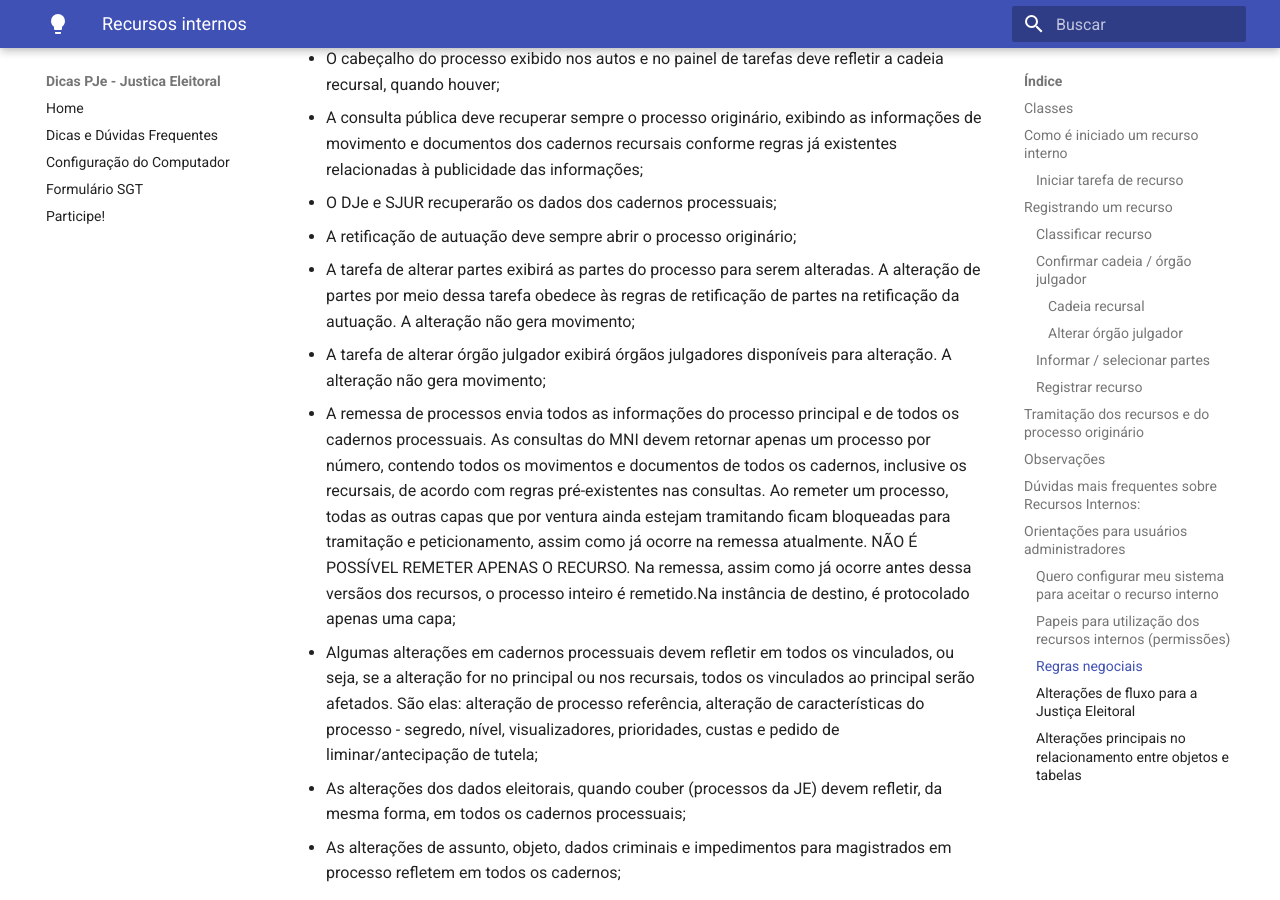
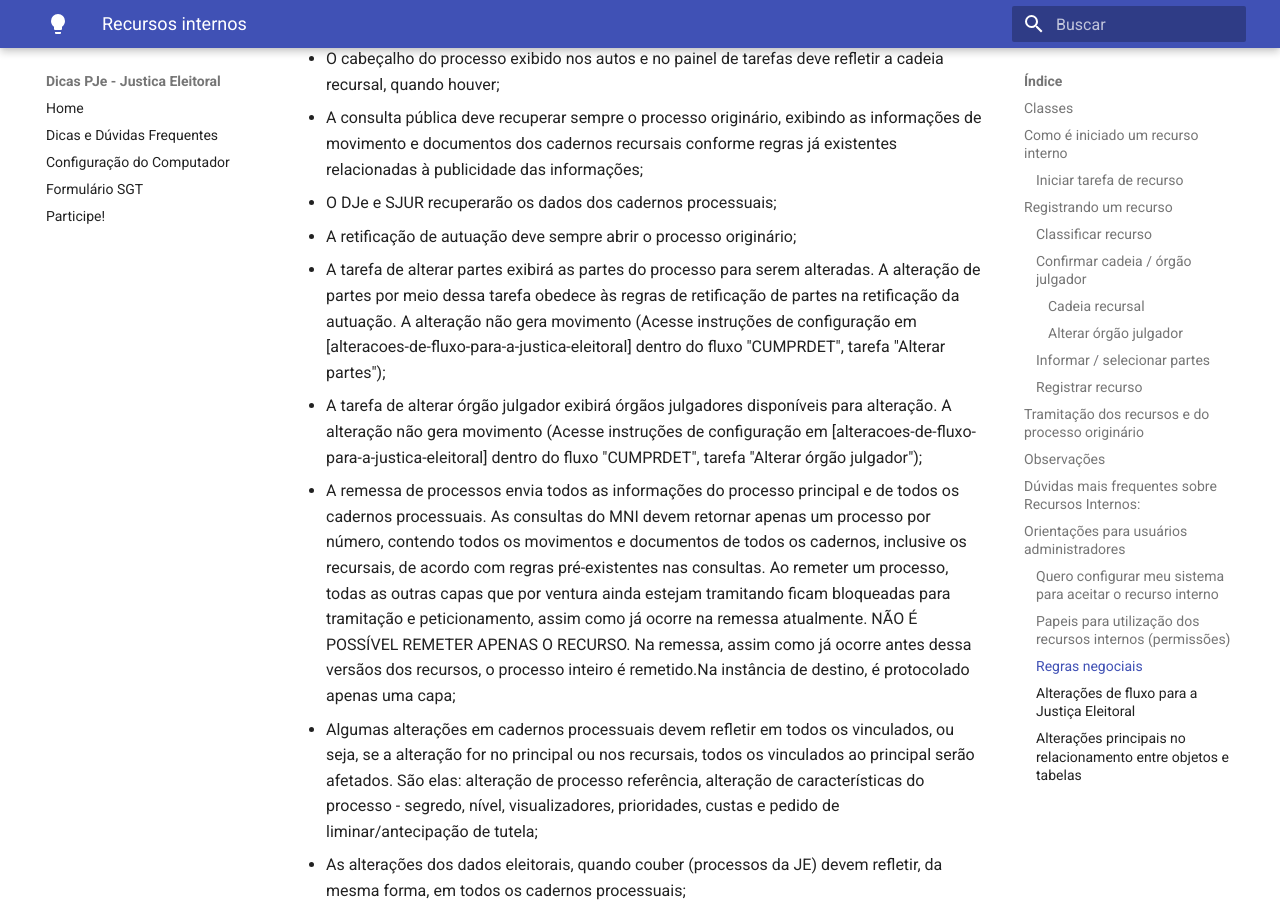
Before and after one commit to PJeJE/dicas_versao_1, an MkDocs documentation site: the page built from docs/recursos.md, in a window 1280 px wide and 900 px high, scrolled down 21256 px. Built offline with MkDocs 1.6.1 and Material for MkDocs 9.7.7, drawn with Linux system fonts in a browser that asks for light colours; nearby versions of some CDN libraries.

Commit message:
Update recursos.md

```diff
--- a/docs/recursos.md
+++ b/docs/recursos.md
@@ -277,8 +277,8 @@
  - A consulta pública deve recuperar sempre o processo originário, exibindo as informações de movimento e documentos dos cadernos recursais conforme regras já existentes relacionadas à publicidade das informações;
 - O DJe e SJUR recuperarão os dados dos cadernos processuais;
  - A retificação de autuação deve sempre abrir o processo originário;
- - A tarefa de alterar partes exibirá as partes do processo para serem alteradas. A alteração de partes por meio dessa tarefa obedece às regras de retificação de partes na retificação da autuação. A alteração não gera movimento;
- - A tarefa de alterar órgão julgador exibirá órgãos julgadores disponíveis para alteração. A alteração não gera movimento;
+ - A tarefa de alterar partes exibirá as partes do processo para serem alteradas. A alteração de partes por meio dessa tarefa obedece às regras de retificação de partes na retificação da autuação. A alteração não gera movimento (Acesse instruções de configuração em [alteracoes-de-fluxo-para-a-justica-eleitoral] dentro do fluxo "CUMPRDET", tarefa "Alterar partes");
+ - A tarefa de alterar órgão julgador exibirá órgãos julgadores disponíveis para alteração. A alteração não gera movimento (Acesse instruções de configuração em [alteracoes-de-fluxo-para-a-justica-eleitoral] dentro do fluxo "CUMPRDET", tarefa "Alterar órgão julgador");
  - A remessa de processos envia todos as informações do processo principal e de todos os cadernos processuais. As consultas do MNI devem retornar apenas um processo por número, contendo todos os movimentos e documentos de todos os cadernos, inclusive os recursais, de acordo com regras pré-existentes nas consultas. Ao remeter um processo, todas as outras capas que por ventura ainda estejam tramitando ficam bloqueadas para tramitação e peticionamento, assim como já ocorre na remessa atualmente. NÃO É POSSÍVEL REMETER APENAS O RECURSO. Na remessa, assim como já ocorre antes dessa versãos dos recursos, o processo inteiro é remetido.Na instância de destino, é protocolado apenas uma capa;
   - Algumas alterações em cadernos processuais devem refletir em todos os vinculados, ou seja, se a alteração for no principal ou nos recursais, todos os vinculados ao principal serão afetados. São elas: alteração de processo referência, alteração de características do processo - segredo, nível, visualizadores, prioridades, custas e pedido de liminar/antecipação de tutela;
 - As alterações dos dados eleitorais, quando couber (processos da JE) devem refletir, da mesma forma, em todos os cadernos processuais;
```
